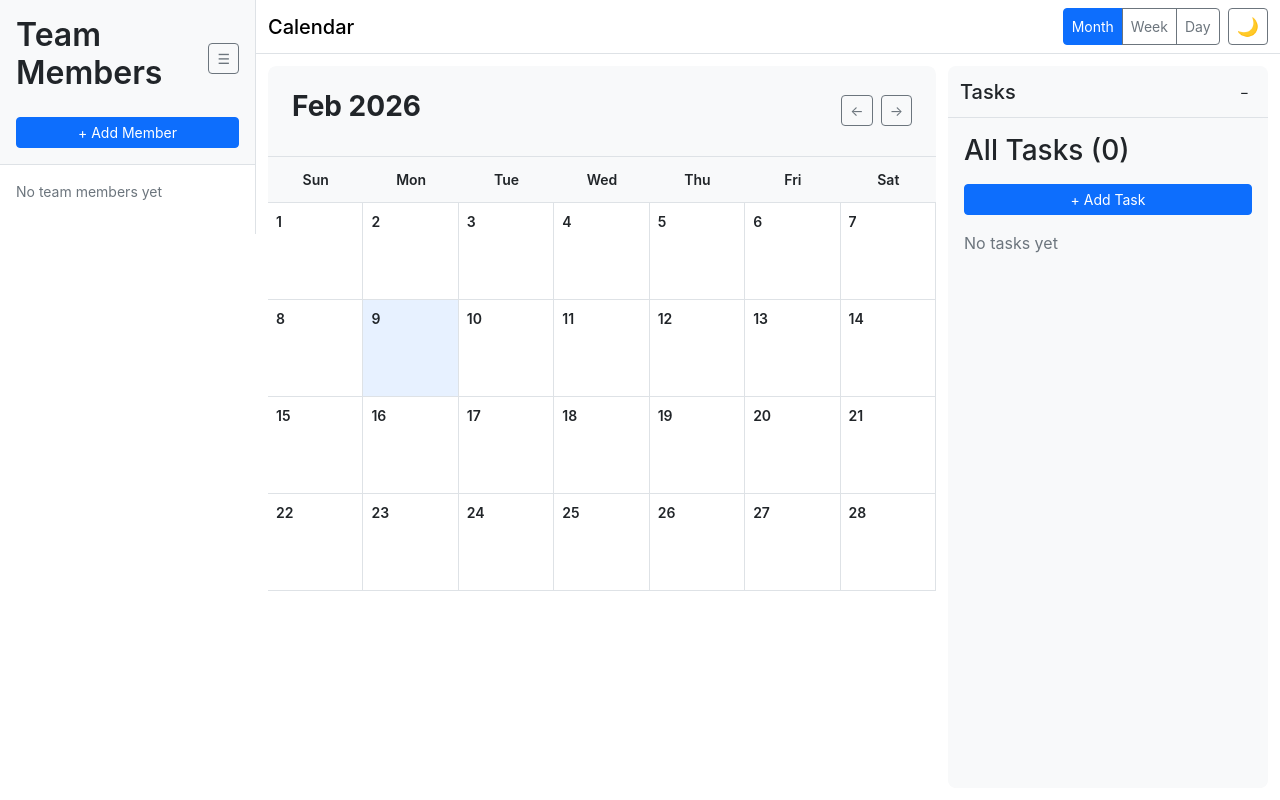
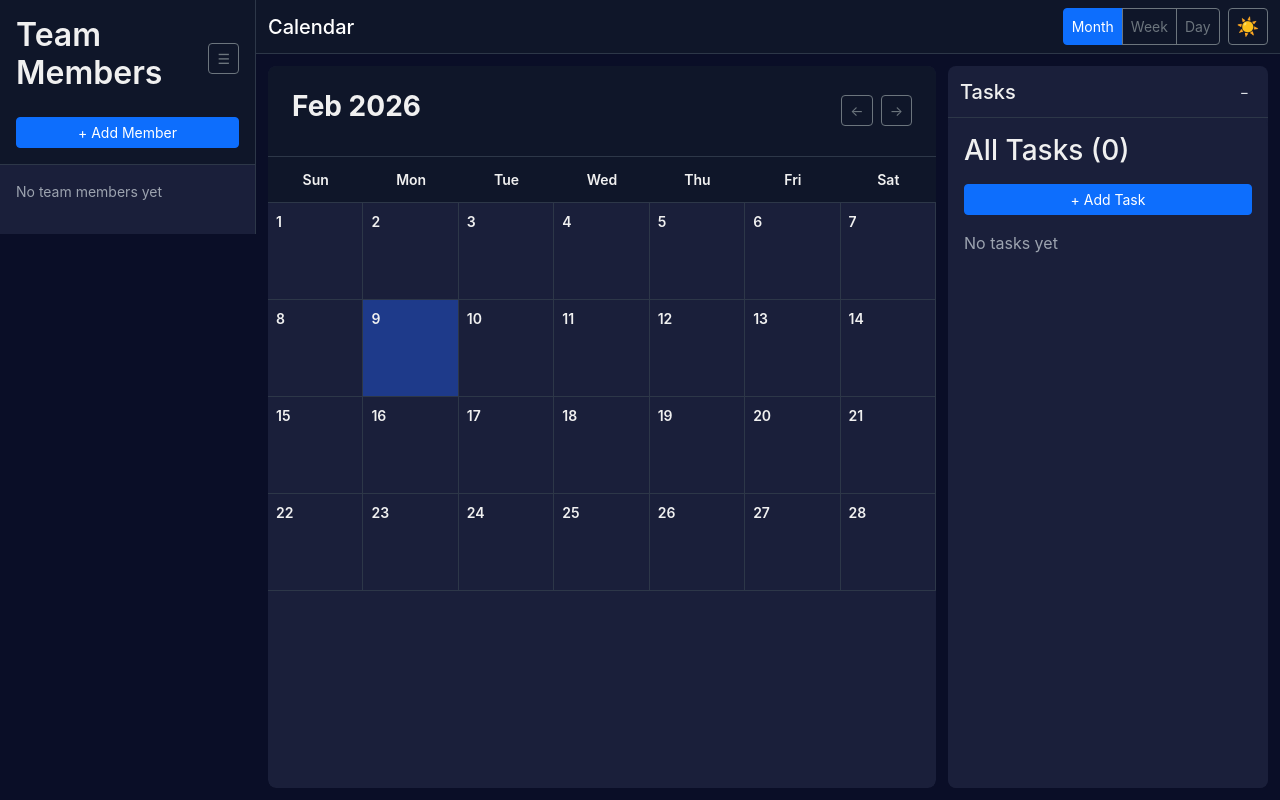
Before and after one commit to Kassem18/Calendar-darkmode, a React app: page / in a window 1280 px wide. Built offline with nearby package versions, Linux system fonts and the light colour scheme; the HTML template or start-up script is replaced by a standard one.

Commit message:
update calendar and storage logic

```diff
--- a/package.json
+++ b/package.json
@@ -22,6 +22,8 @@
     "@dnd-kit/sortable": "^10.0.0",
     "@dnd-kit/utilities": "^3.2.2",
     "@eslint/js": "^9.39.1",
+    "@testing-library/jest-dom": "^6.9.1",
+    "@testing-library/react": "^16.3.2",
     "@types/node": "^24.10.1",
     "@types/react": "^19.2.5",
     "@types/react-dom": "^19.2.3",
@@ -31,9 +33,11 @@
     "eslint-plugin-react-refresh": "^0.4.24",
     "gh-pages": "^6.3.0",
     "globals": "^16.5.0",
+    "jsdom": "^28.0.0",
     "lucide-react": "^0.563.0",
     "typescript": "~5.9.3",
     "typescript-eslint": "^8.46.4",
-    "vite": "^7.2.4"
+    "vite": "^7.2.4",
+    "vitest": "^4.0.18"
   }
 }
--- a/src/components/DayCalendar.tsx
+++ b/src/components/DayCalendar.tsx
@@ -23,7 +23,7 @@ export const DayCalendar: React.FC<DayCalendarProps> = ({
   onEditTask,
   onDeleteTask,
   onAddTask,
-  darkMode = false,
+  darkMode = true, // <- change from false to true
 }) => {
   const hours = Array.from({ length: 24 }, (_, i) => i);
 
--- a/src/utils/storage.ts
+++ b/src/utils/storage.ts
@@ -43,7 +43,7 @@ export const storage = {
   getDarkMode: (): boolean => {
     try {
       const data = localStorage.getItem(DARK_MODE_KEY);
-      return data ? JSON.parse(data) : false;
+      return data ? JSON.parse(data) : true;
     } catch {
       return false;
     }
```
Also changed, not shown: 1 other file (tests, documents, lock files or other folders).
